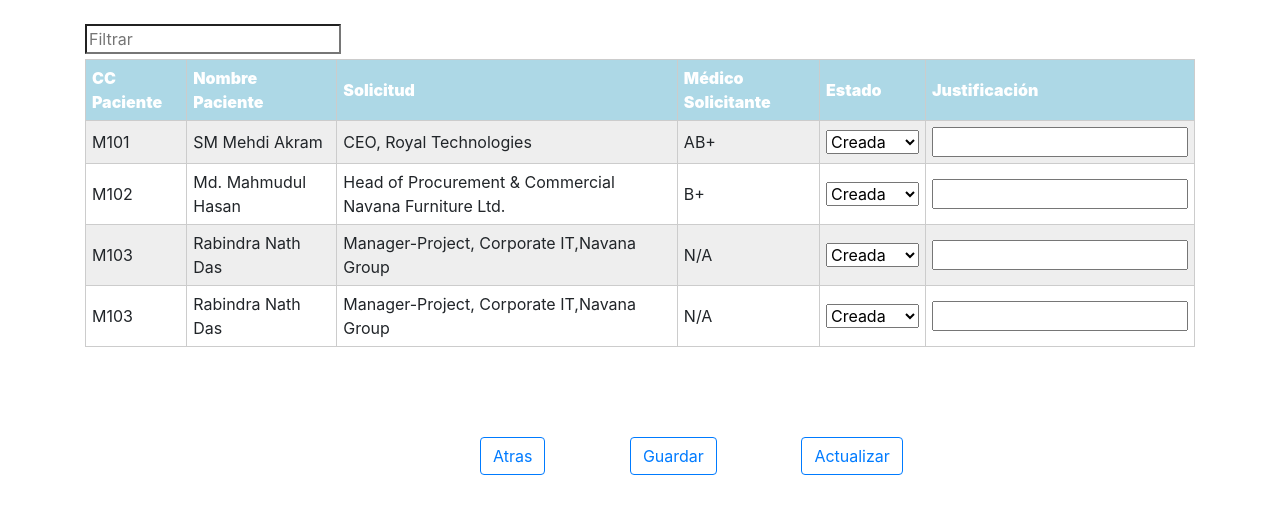
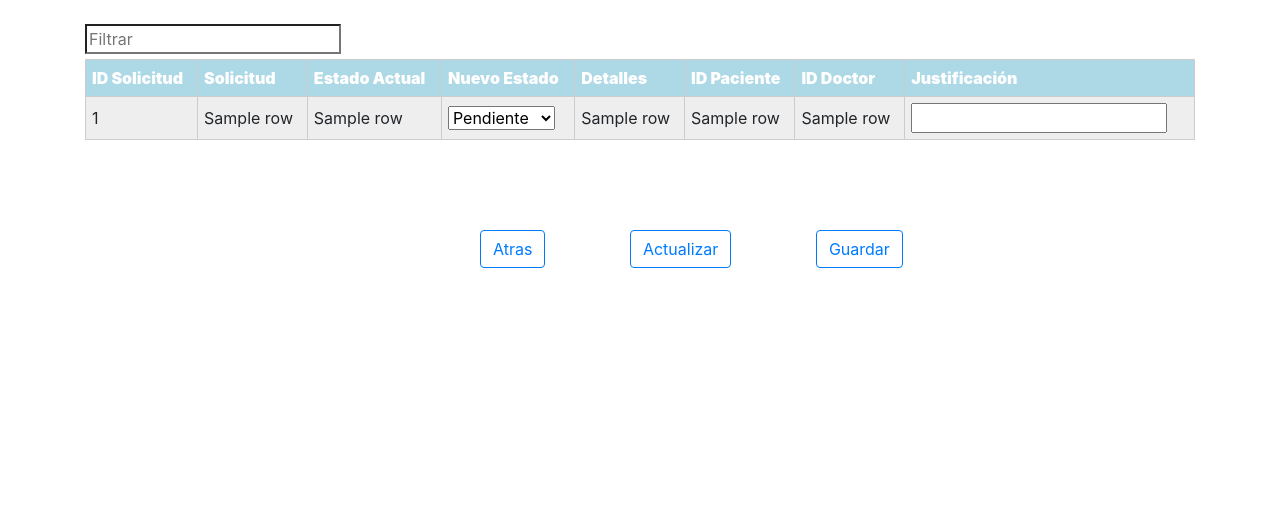
Before and after one commit to icaldasr/GranEscala_grupoA, a Flask app: template templates/solicitudes.html in a window 1280 px wide. Shown: the part 89-603 px from the top of the page. Run offline with Flask 2, Linux system fonts and the light colour scheme; the template is opened without the code that fills it: most values are stand-ins (such as "Sample title", 1, 10 or a date in 2020); parts of the project's set-up code (start-up, migrations or seed data) failed here and were passed over; some libraries are stand-ins or nearby versions.

Commit message:
Actualizacion de solicitudes

```diff
--- a/templates/solicitudes.html
+++ b/templates/solicitudes.html
@@ -1,15 +1,14 @@
 <!DOCTYPE html>
 
 <html>
+
 <head>
 
-    <link rel="stylesheet"
-    href="https://stackpath.bootstrapcdn.com/bootstrap/4.4.1/css/bootstrap.min.css"
-    integrity="sha384-Vkoo8x4CGsO3+Hhxv8T/Q5PaXtkKtu6ug5TOeNV6gBiFeWPGFN9MuhOf23Q9Ifjh"
-    crossorigin="anonymous">
+  <link rel="stylesheet" href="https://stackpath.bootstrapcdn.com/bootstrap/4.4.1/css/bootstrap.min.css"
+    integrity="sha384-Vkoo8x4CGsO3+Hhxv8T/Q5PaXtkKtu6ug5TOeNV6gBiFeWPGFN9MuhOf23Q9Ifjh" crossorigin="anonymous">
 
-    <link rel="stylesheet"  type= "text/css" href= "{{ url_for('static',filename='styles/registrar.css') }}">
-    <link rel="stylesheet"  type= "text/css" href= "{{ url_for('static',filename='styles/main.css') }}">
+  <link rel="stylesheet" type="text/css" href="{{ url_for('static',filename='styles/registrar.css') }}">
+  <link rel="stylesheet" type="text/css" href="{{ url_for('static',filename='styles/main.css') }}">
   <link rel="stylesheet" href="tabla.js">
   <script type="text/javascript" src="{{ url_for('static', filename = 'styles/tabla.js') }}"></script>
 
@@ -24,10 +23,10 @@
     {% if messages %}
     {% for category,message in messages %}
     {% if category == 'success'%}
-              <div class = "alert alert-success mb-3" role="alert">{{ message }}</div>
+    <div class="alert alert-success mb-3" role="alert">{{ message }}</div>
     {%endif%}
     {% if category == 'error'%}
-              <div class = "alert alert-danger mb-3" role="alert">{{ message }}</div>
+    <div class="alert alert-danger mb-3" role="alert">{{ message }}</div>
     {%endif%}
     {% endfor %}
     {% endif %}
@@ -41,27 +40,30 @@
   <meta name="viewport" content="width=device-width, initial-scale=1">
   <link href="bootstrap/css/bootstrap.min.css" rel="stylesheet">
   <link href="CustomStyles.css" rel="stylesheet" />
-
+  <script src="https://ajax.googleapis.com/ajax/libs/jquery/3.5.1/jquery.min.js"></script>
 
 </head>
+
 <body>
 
   <title>Solicitudes</title>
   <header>
-        <nav >
+    <nav>
       <ul class="no-lista margen-abajo ">
 
         <!--             <div class="col-md-5 inline-block "><a href="index.html"><img src="logo_infree1.png" width="10px" height="50%px" align="left" padding = "0px 0px 0px 0px"></a></div> -->
 
-                <li class="col-md-11 inline-block espacio-arriba espacio-izq"><h1 align="center">Solicitudes de pacientes:</h1></li>
+        <li class="col-md-11 inline-block espacio-arriba espacio-izq">
+          <h1 align="center">Solicitudes de pacientes:</h1>
+        </li>
 
         <!-- <li class="col-md-1 inline-block pacifico margen "><a href="index.html" class="terracota">INICIO</a></li> -->
-            <!-- 	<li class="col-md-1 inline-block margen"><a href="contacto.html">NOSOTROS </a></li>
+        <!--    <li class="col-md-1 inline-block margen"><a href="contacto.html">NOSOTROS </a></li>
                 <li class="col-md-1 inline-block margen"><a href="menu.html">PORTAFOLIO</a></li>
                 <li class="col-md-1 inline-block margen"><a href="menu.html">SERVICIOS</a></li>
                 <li class="col-md-1 inline-block margen"><a href="menu.html">ESCRIBENOS</a></li> -->
 
-    <!-- 			<li class="col-md-1 inline-block margen"><a href="menu.html">BLOG</a></li>
+        <!--            <li class="col-md-1 inline-block margen"><a href="menu.html">BLOG</a></li>
      -->
 
       </ul>
@@ -69,118 +71,98 @@
     </nav>
   </header>
   &ensp;
-
-
   <div id="page-wrap" class="container">
     <input type="search" class="light-table-filter" data-table="members_details" placeholder="Filtrar">
-        <table class="members_details">
+    <table id="myTable" class="members_details">
       <thead>
         <tr>
-                    <th class="members_id text_align_center"><b>CC Paciente</b></th>
-                    <th class="members_name text_align_center"><b>Nombre Paciente</b></th>
-                    <th class="members_position text_align_center"><b>Solicitud</b></th>
-                    <th class="members_blood_group text_align_center"><b>Médico Solicitante</b></th>
-                    <th class="members_address text_align_center"><b>Estado</b></th>
+          <th class="members_id text_align_center"><b>ID Solicitud</b></th>
+          <th class="members_name text_align_center"><b>Solicitud</b></th>
+          <th class="members_position text_align_center"><b>Estado Actual</b></th>
+          <th class="members_address text_align_center"><b>Nuevo Estado</b></th>
+          <th class="members_blood_group text_align_center"><b>Detalles</b></th>
+          <th class="members_address text_align_center"><b>ID Paciente</b></th>
+          <th class="members_address text_align_center"><b>ID Doctor</b></th>
           <th class="members_address text_align_center"><b>Justificación</b></th>
         </tr>
       </thead>
       <tbody>
-            <tr>
-                <td class="members_id text_align_center">M101</td>
-                <td class="members_name">SM Mehdi Akram
-                </td><td class="members_position">CEO, Royal Technologies</td>
-                <td class="members_blood_group text_align_center">AB+</td>
-                <td >
-
-                    <select name="OS" >
-                            <option value="1">Creada</option>
-                            <option value="2">Aceptar</option>
-                            <option value="3">Rechazar</option>
+        {% for row in solicitudes %}
+        <tr class="item">
+          <td class="idSolicitud">{{ row[0] }}</td>
+          <td class="solicitud">{{ row[1] }}</td>
+          <td class="estadoActual">{{ row[2] }}</td>
+          <td>
+            <select class="nuevoEstado" name="OS">
+              <option value="1">Pendiente</option>
+              <option value="2">Aprobado</option>
+              <option value="3">Rechazado</option>
             </select>
-
           </td>
-
-
+          <td class="detalles">{{ row[3] }}</td>
+          <td class="idPaciente">{{ row[4] }}</td>
+          <td class="idDoctor">{{ row[5] }}</td>
           <td>
-                    <input type="text" name="justificacion">
+            <input class="justificacion" type="text" name="justificacion">
           </td>
         </tr>
-
-            <tr>
-                <td class="members_id text_align_center">M102</td>
-                <td class="members_name">Md. Mahmudul Hasan
-                </td><td class="members_position">Head of Procurement &amp; Commercial Navana Furniture Ltd.</td>
-                <td class="members_blood_group text_align_center">B+</td>
-                <td >
-                    <select name="OS" >
-                            <option value="1">Creada</option>
-                            <option value="2">Aceptar</option>
-                            <option value="3">Rechazar</option>
-                    </select>
-                </td>
-                <td>
-                    <input type="text" name="justificacion">
-                </td>
-            </tr>
-
-            <tr>
-
-                <td class="members_id text_align_center">M103</td>
-                <td class="members_name">Rabindra Nath Das
-                </td><td class="members_position">Manager-Project, Corporate IT,Navana Group</td>
-                <td class="members_blood_group text_align_center">N/A</td>
-                <td >
-                    <select name="OS" >
-                            <option value="1">Creada</option>
-                            <option value="2">Aceptar</option>
-                            <option value="3">Rechazar</option>
-                    </select>
-                </td>
-                <td>
-                    <input type="text" name="justificacion">
-                </td>
-            </tr>
-
-            <tr>
-
-                <td class="members_id text_align_center">M103</td>
-                <td class="members_name">Rabindra Nath Das
-                </td><td class="members_position">Manager-Project, Corporate IT,Navana Group</td>
-                <td class="members_blood_group text_align_center">N/A</td>
-
-                <td >
-                    <select name="OS" >
-                            <option value="1">Creada</option>
-                            <option value="2">Aceptar</option>
-                            <option value="3">Rechazar</option>
-                    </select>
-                    <!-- <div class="form-check" align="center">
-                        <input type="checkbox" class="form-check-input" id="exampleCheck1">
-                    </div> -->
-                </td>
-                <td>
-                    <input type="text" name="justificacion">
-                </td>
-            </tr>
-
-
-
+        {% endfor %}
       </tbody>
     </table>
-
   </div>
-
-    <a href="/admin"><button type="button" class="btn btn-outline-primary espacio-bot1-tabla espacio-arriba2">Atras</button></a>
-    <button type="submit" class="btn btn-outline-primary espacio-botones espacio-arriba2">Guardar</button>
-    <button type="button" class="btn btn-outline-primary espacio-botones espacio-arriba2">Actualizar</button>
-
-
-
-
-
-
-    <script type="text/javascript"
-         src="{{ url_for('static', filename='tabla.js') }}"></script>
+  <a href="/admin"><button type="button"
+      class="btn btn-outline-primary espacio-bot1-tabla espacio-arriba2">Atras</button></a>
+  <button id="ButtonActualizar" type="submit"
+    class="btn btn-outline-primary espacio-botones espacio-arriba2">Actualizar</button>
+  <button id="ButtonGuardar" type="submit"
+    class="btn btn-outline-primary espacio-botones espacio-arriba2">Guardar</button>
+  <script type="text/javascript" src="{{ url_for('static', filename='tabla.js') }}"></script>
 </body>
 
 </html>
+<script>
+  $(document).ready(function () {
+    $('#ButtonActualizar').click(function () {
+      var obj = {};
+      var contador = 0;
+      $("tr.item").each(function () {
+        var object1 = $(this).find("td.idSolicitud").text();
+        var object2 = $(this).find("td.solicitud").text();
+        var object3 = $(this).find("td.estadoActual").text();
+        var object4 = $(this).find("select.nuevoEstado option:selected").text();
+        var object5 = $(this).find("td.detalles").text();
+        var object6 = $(this).find("td.idPaciente").text();
+        var object7 = $(this).find("td.idDoctor").text();
+        var object8 = $(this).find("input.justificacion").val();
+
+        obj["solicitud" + contador] = { idSolicitud: object1, solicitud: object2, estadoActual: object3, nuevoEstado: object4, detalles: object5, idPaciente: object6, idDoctor: object7, justificacion: object8 };
+        contador += 1;
+      });
+      var json = JSON.stringify(obj);
+      console.log(json)
+      $.post("/ActualizarSolicitud", { json_string: json });
+    });
+  });
+  $(document).ready(function () {
+    $('#ButtonGuardar').click(function () {
+      var obj = {};
+      var contador = 0;
+      $("tr.item").each(function () {
+        var object1 = $(this).find("td.idSolicitud").text();
+        var object2 = $(this).find("td.solicitud").text();
+        var object3 = $(this).find("td.estadoActual").text();
+        var object4 = $(this).find("select.nuevoEstado option:selected").text();
+        var object5 = $(this).find("td.detalles").text();
+        var object6 = $(this).find("td.idPaciente").text();
+        var object7 = $(this).find("td.idDoctor").text();
+        var object8 = $(this).find("input.justificacion").val();
+
+        obj["solicitud" + contador] = { idSolicitud: object1, solicitud: object2, estadoActual: object3, nuevoEstado: object4, detalles: object5, idPaciente: object6, idDoctor: object7, justificacion: object8 };
+        contador += 1;
+      });
+      var json = JSON.stringify(obj);
+      console.log(json)
+      $.post("/guardarSolicitud", { json_string: json });
+    });
+  });
+</script>
```
Also changed, not shown: clases/Gestor.py (+13 -6 lines), clases/Sistema.py (+31 -1 lines), my_app.py (+62 -2 lines). Lines whose indentation alone changed are shown as unchanged.
